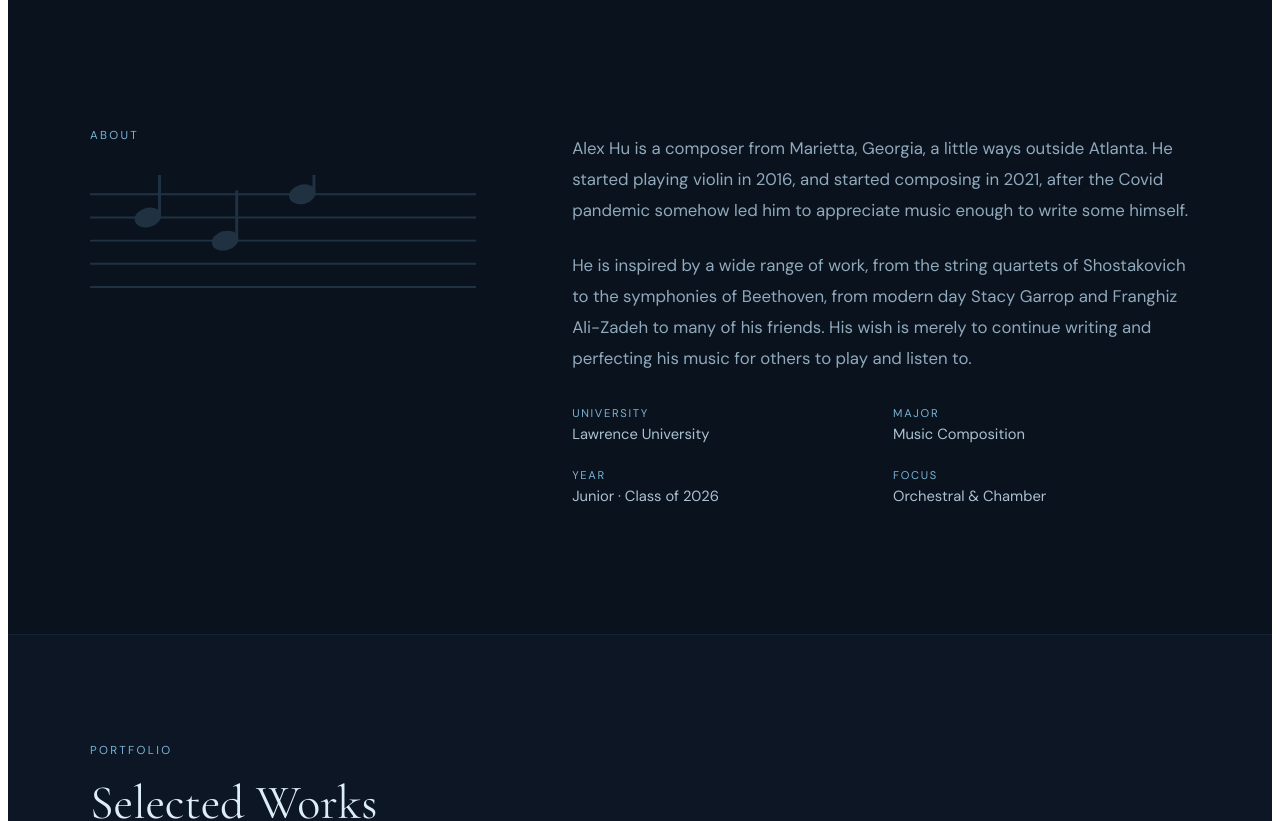
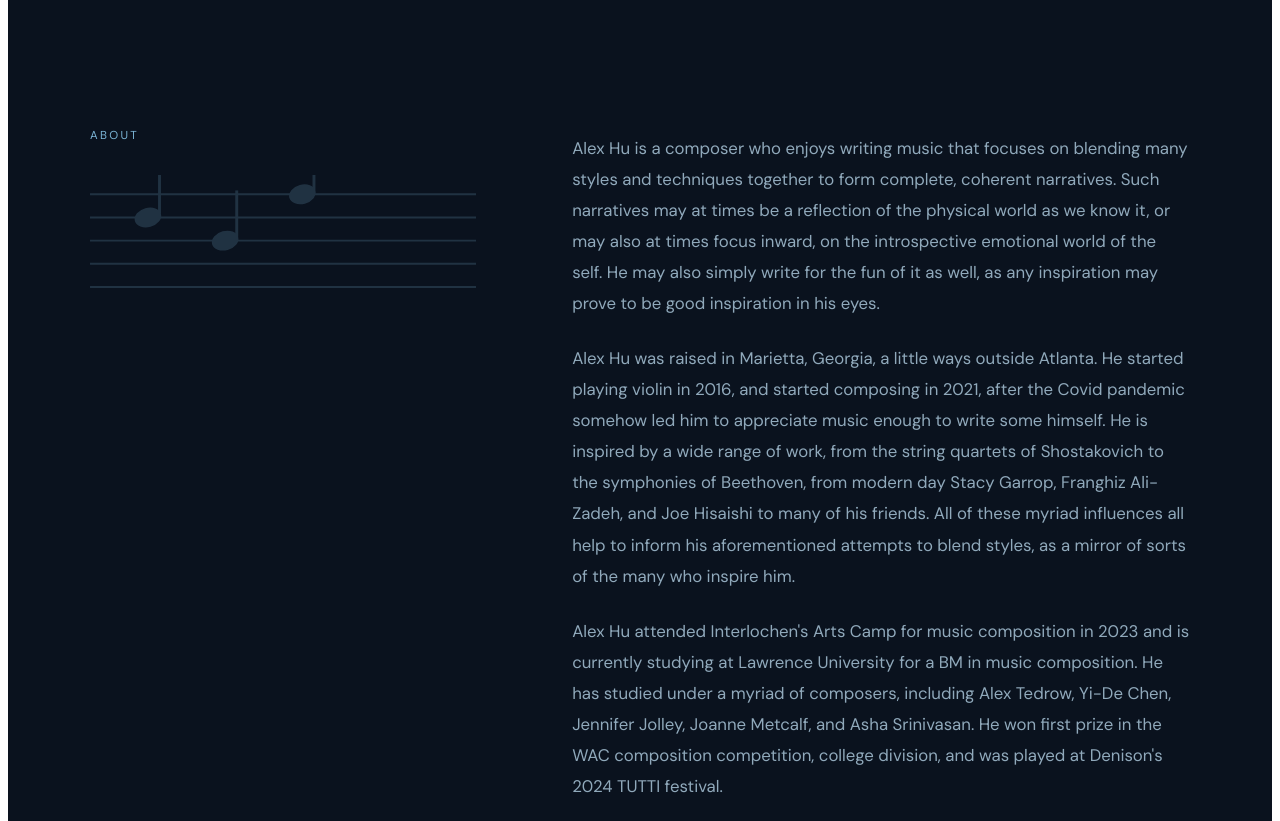
Before and after one commit to gordonwho/alex-hu-website, a React (Create React App) app: page / in a window 1280 px wide. Shown: the part 820-1641 px from the top of the page. Built offline with nearby package versions, Linux system fonts and the light colour scheme.

Commit message:
update the blurb

```diff
--- a/src/App.jsx
+++ b/src/App.jsx
@@ -206,10 +206,13 @@ function About() {
         </div>
         <div>
           <p style={{ fontFamily: "'DM Sans', sans-serif", fontSize: "1.05rem", color: "rgba(190,220,240,0.75)", lineHeight: 1.85, marginBottom: "1.5rem" }}>
-            Alex Hu is a composer from Marietta, Georgia, a little ways outside Atlanta. He started playing violin in 2016, and started composing in 2021, after the Covid pandemic somehow led him to appreciate music enough to write some himself.
+            Alex Hu is a composer who enjoys writing music that focuses on blending many styles and techniques together to form complete, coherent narratives. Such narratives may at times be a reflection of the physical world as we know it, or may also at times focus inward, on the introspective emotional world of the self. He may also simply write for the fun of it as well, as any inspiration may prove to be good inspiration in his eyes.
+          </p>
+          <p style={{ fontFamily: "'DM Sans', sans-serif", fontSize: "1.05rem", color: "rgba(190,220,240,0.75)", lineHeight: 1.85, marginBottom: "1.5rem" }}>
+            Alex Hu was raised in Marietta, Georgia, a little ways outside Atlanta. He started playing violin in 2016, and started composing in 2021, after the Covid pandemic somehow led him to appreciate music enough to write some himself. He is inspired by a wide range of work, from the string quartets of Shostakovich to the symphonies of Beethoven, from modern day Stacy Garrop, Franghiz Ali-Zadeh, and Joe Hisaishi to many of his friends. All of these myriad influences all help to inform his aforementioned attempts to blend styles, as a mirror of sorts of the many who inspire him.
           </p>
           <p style={{ fontFamily: "'DM Sans', sans-serif", fontSize: "1.05rem", color: "rgba(190,220,240,0.75)", lineHeight: 1.85, marginBottom: "2rem" }}>
-            He is inspired by a wide range of work, from the string quartets of Shostakovich to the symphonies of Beethoven, from modern day Stacy Garrop and Franghiz Ali-Zadeh to many of his friends. His wish is merely to continue writing and perfecting his music for others to play and listen to.
+            Alex Hu attended Interlochen's Arts Camp for music composition in 2023 and is currently studying at Lawrence University for a BM in music composition. He has studied under a myriad of composers, including Alex Tedrow, Yi-De Chen, Jennifer Jolley, Joanne Metcalf, and Asha Srinivasan. He won first prize in the WAC composition competition, college division, and was played at Denison's 2024 TUTTI festival.
           </p>
           <div style={{ display: "grid", gridTemplateColumns: "1fr 1fr", gap: "1.5rem" }}>
             {[["University", "Lawrence University"], ["Major", "Music Composition"], ["Year", "Junior · Class of 2026"], ["Focus", "Orchestral & Chamber"]].map(([label, val]) => (
```
